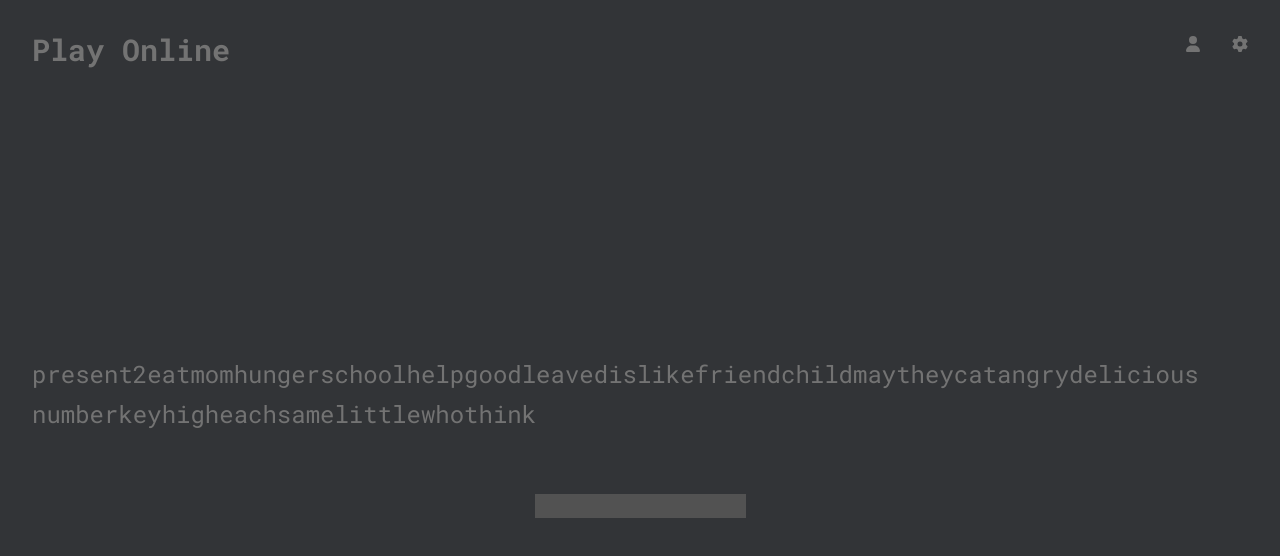
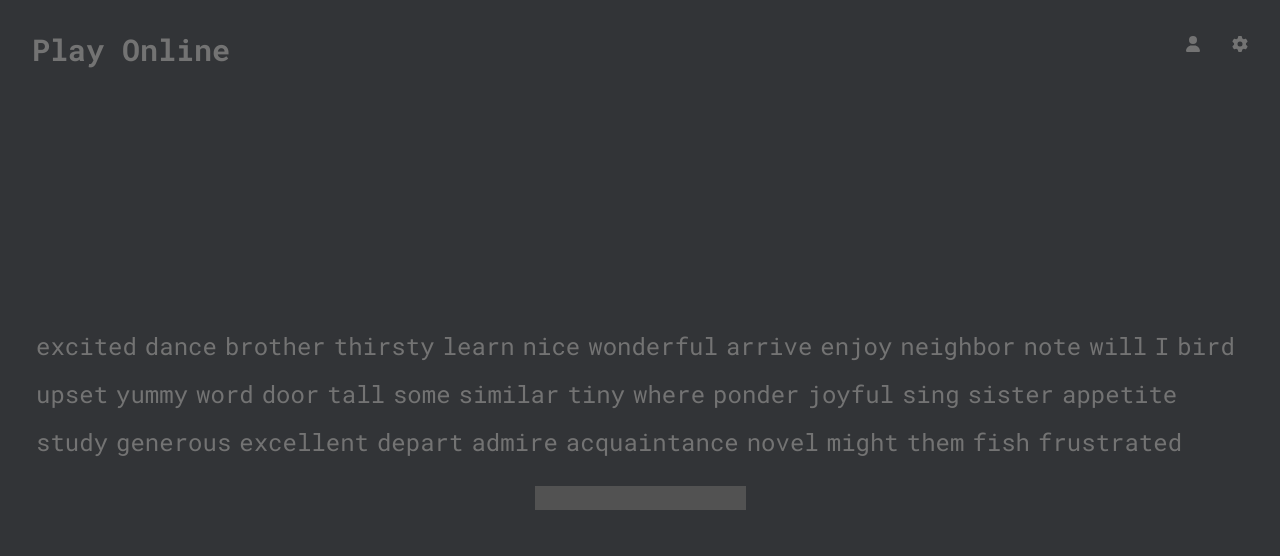
Before and after one commit to 2salted/wpm-app, a React (Vite) app: page / in a window 1280 px wide. Shown: the top 556 px of the page. Built offline with nearby package versions, Linux system fonts and the light colour scheme.

Commit message:
stable letter mapping udpate

```diff
--- a/src/components/TextInput.tsx
+++ b/src/components/TextInput.tsx
@@ -11,16 +11,22 @@ export default function TextInput() {
 
   return (
     <>
-      <div className="flex flex-col font-robotoRegular w-full lg:max-w-screen-xl">
+      <div>
+        <div className="flex flex-col w-full lg:max-w-screen-xl">
+          <div className="h-36 overflow-hidden">
             <div className="flex flex-wrap w-full pb-10">
               {pickedArray.map((word, index) => (
                 <div
-              className="flex text-2xl leading-10 text-neutral-500"
+                  className="flex text-2xl leading-loose text-neutral-500 pl-1 pr-1"
                   key={index}
                 >
-              {word}
+                  {word.split("").map((letter, index) => (
+                    <div key={index}>{letter}</div>
+                  ))}
                 </div>
               ))}
+            </div>
+          </div>
         </div>
         <div className="w-full flex justify-center pt-5">
           <div>
--- a/src/pages/Homepage.tsx
+++ b/src/pages/Homepage.tsx
@@ -7,7 +7,7 @@ export default function Homepage() {
       <div className="flex justify-center h-screen">
         <div className="w-full lg:max-w-screen-xl p-8">
           <Navbar />
-          <div className="h-full flex items-center justify-center">
+          <div className="h-3/5 flex items-end justify-center font-robotoRegular">
             <TextInput />
           </div>
         </div>
--- a/src/words.ts
+++ b/src/words.ts
@@ -24,32 +24,80 @@ let wpmTests = [
     "little",
     "who",
     "think",
+    "happy",
+    "play",
+    "dad",
+    "thirst",
+    "work",
+    "kind",
+    "great",
+    "stay",
+    "love",
+    "stranger",
+    "book",
+    "can",
+    "we",
+    "dog",
+    "sad",
+    "tasty",
+    "letter",
+    "lock",
+    "low",
+    "every",
+    "different",
+    "big",
+    "what",
+    "believe",
   ],
   [
-    "present2",
-    "eat",
-    "mom",
-    "hunger",
-    "school",
-    "help",
-    "good",
-    "leave",
-    "dislike",
-    "friend",
-    "child",
-    "may",
-    "they",
-    "cat",
-    "angry",
-    "delicious",
-    "number",
-    "key",
-    "high",
-    "each",
-    "same",
-    "little",
-    "who",
-    "think",
+    "excited",
+    "dance",
+    "brother",
+    "thirsty",
+    "learn",
+    "nice",
+    "wonderful",
+    "arrive",
+    "enjoy",
+    "neighbor",
+    "note",
+    "will",
+    "I",
+    "bird",
+    "upset",
+    "yummy",
+    "word",
+    "door",
+    "tall",
+    "some",
+    "similar",
+    "tiny",
+    "where",
+    "ponder",
+    "joyful",
+    "sing",
+    "sister",
+    "appetite",
+    "study",
+    "generous",
+    "excellent",
+    "depart",
+    "admire",
+    "acquaintance",
+    "novel",
+    "might",
+    "them",
+    "fish",
+    "frustrated",
+    "delightful",
+    "digit",
+    "access",
+    "elevated",
+    "per",
+    "alike",
+    "petite",
+    "whom",
+    "reflect",
   ],
 ];
 
```
Lines whose indentation alone changed are shown as unchanged.
